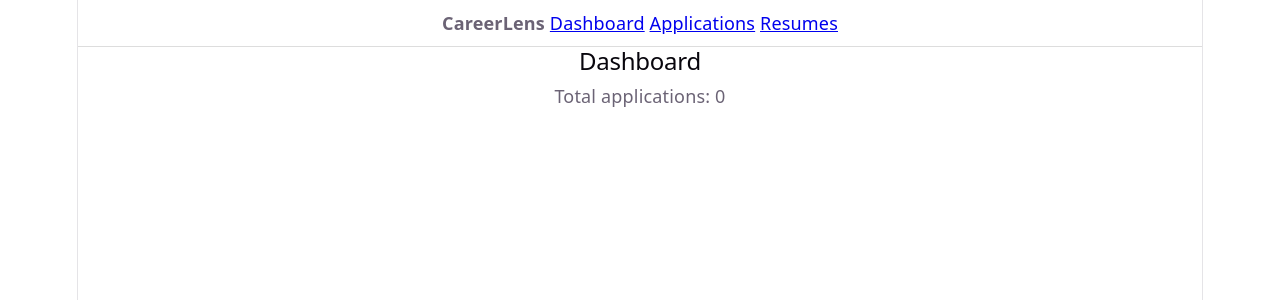
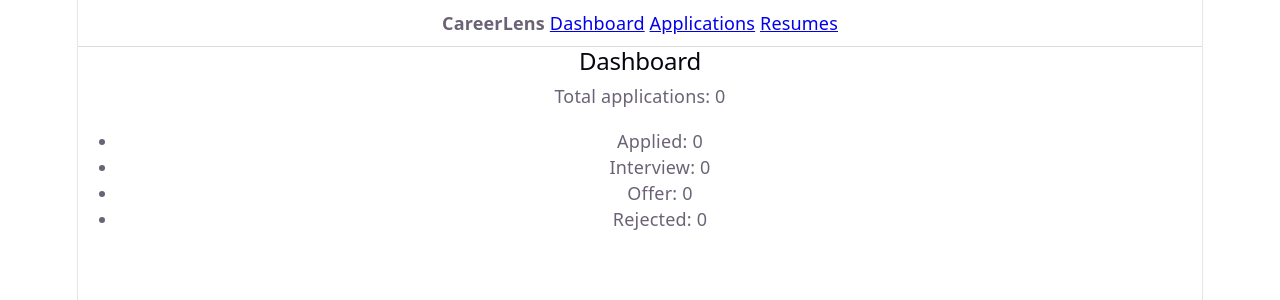
Before and after one commit to arshSahota/careerlens, a React (Vite) app in the folder frontend/: page /dashboard in a window 1280 px wide. Shown: the top 300 px of the page. Built offline with nearby package versions, Linux system fonts and the light colour scheme; sample sign-in values are in the browser's storage.

Commit message:
Add application status updates and dashboard insights

```diff
--- a/frontend/src/context/ApplicationContext.tsx
+++ b/frontend/src/context/ApplicationContext.tsx
@@ -4,6 +4,7 @@ import type { Application } from "../types/Application";
 type ApplicationContextType = {
   applications: Application[];
   addApplication: (app: Application) => void;
+  updateApplication: (app: Application) => void;
 };
 
 const ApplicationContext = createContext<ApplicationContextType | undefined>(
@@ -16,18 +17,18 @@ export function ApplicationProvider({
   children: React.ReactNode;
 }) {
   const [applications, setApplications] = useState<Application[]>([]);
-  const [hydrated, setHydrated] = useState(false); // ✅ IMPORTANT FLAG
+  const [hydrated, setHydrated] = useState(false);
 
-  // ✅ LOAD once on app start
+  // ✅ Load once
   useEffect(() => {
     const stored = localStorage.getItem("applications");
     if (stored) {
       setApplications(JSON.parse(stored));
     }
-    setHydrated(true); // ✅ mark load as complete
+    setHydrated(true);
   }, []);
 
-  // ✅ SAVE only AFTER hydration
+  // ✅ Save after load
   useEffect(() => {
     if (!hydrated) return;
     localStorage.setItem("applications", JSON.stringify(applications));
@@ -37,8 +38,16 @@ export function ApplicationProvider({
     setApplications((prev) => [...prev, app]);
   }
 
+  function updateApplication(updated: Application) {
+    setApplications((prev) =>
+      prev.map((app) => (app.id === updated.id ? updated : app))
+    );
+  }
+
   return (
-    <ApplicationContext.Provider value={{ applications, addApplication }}>
+    <ApplicationContext.Provider
+      value={{ applications, addApplication, updateApplication }}
+    >
       {children}
     </ApplicationContext.Provider>
   );
--- a/frontend/src/pages/ApplicationsPage.tsx
+++ b/frontend/src/pages/ApplicationsPage.tsx
@@ -3,8 +3,17 @@ import Navbar from "../components/Navbar";
 import { useApplications } from "../context/ApplicationContext";
 import type { Application } from "../types/Application";
 
+const STATUS_OPTIONS: Application["status"][] = [
+  "Applied",
+  "Interview",
+  "Offer",
+  "Rejected",
+];
+
 function ApplicationsPage() {
-  const { applications, addApplication } = useApplications();
+  const { applications, addApplication, updateApplication } =
+    useApplications();
+
   const [company, setCompany] = useState("");
   const [role, setRole] = useState("");
 
@@ -37,6 +46,7 @@ function ApplicationsPage() {
           onChange={(e) => setCompany(e.target.value)}
         />
         <br /><br />
+
         <input
           placeholder="Role"
           value={role}
@@ -44,14 +54,33 @@ function ApplicationsPage() {
           onChange={(e) => setRole(e.target.value)}
         />
         <br /><br />
+
         <button type="submit">Add Application</button>
       </form>
 
       <hr />
 
       {applications.map((app) => (
-        <div key={app.id}>
-          <strong>{app.company}</strong> – {app.role} ({app.status})
+        <div key={app.id} style={{ marginBottom: "12px" }}>
+          <strong>{app.company}</strong> – {app.role}
+
+          <br />
+
+          <select
+            value={app.status}
+            onChange={(e) =>
+              updateApplication({
+                ...app,
+                status: e.target.value as Application["status"],
+              })
+            }
+          >
+            {STATUS_OPTIONS.map((status) => (
+              <option key={status} value={status}>
+                {status}
+              </option>
+            ))}
+          </select>
         </div>
       ))}
     </div>
--- a/frontend/src/pages/DashboardPage.tsx
+++ b/frontend/src/pages/DashboardPage.tsx
@@ -4,17 +4,26 @@ import { useApplications } from "../context/ApplicationContext";
 function DashboardPage() {
   const { applications } = useApplications();
 
+  const counts = {
+    Applied: applications.filter((a) => a.status === "Applied").length,
+    Interview: applications.filter((a) => a.status === "Interview").length,
+    Offer: applications.filter((a) => a.status === "Offer").length,
+    Rejected: applications.filter((a) => a.status === "Rejected").length,
+  };
+
   return (
     <div>
       <Navbar />
       <h2>Dashboard</h2>
+
       <p>Total applications: {applications.length}</p>
 
-      {applications.map((app) => (
-        <div key={app.id}>
-          {app.company} – {app.role}
-        </div>
-      ))}
+      <ul>
+        <li>Applied: {counts.Applied}</li>
+        <li>Interview: {counts.Interview}</li>
+        <li>Offer: {counts.Offer}</li>
+        <li>Rejected: {counts.Rejected}</li>
+      </ul>
     </div>
   );
 }
--- a/frontend/src/types/Application.ts
+++ b/frontend/src/types/Application.ts
@@ -1,5 +1,3 @@
-// frontend/src/types/Application.ts
-
 export type Application = {
   id: number;
   company: string;
@@ -7,3 +5,4 @@ export type Application = {
   status: "Applied" | "Interview" | "Offer" | "Rejected";
   createdAt: string;
 };
+``
```
